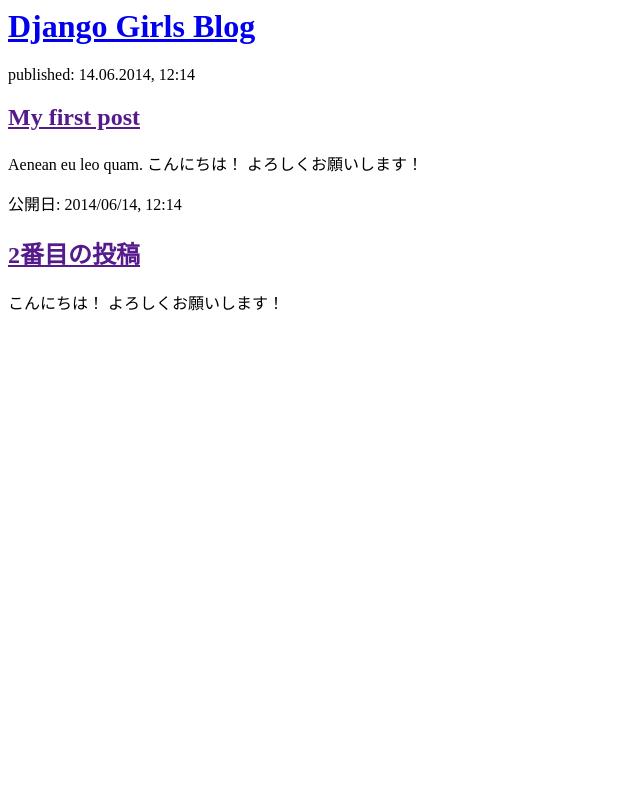
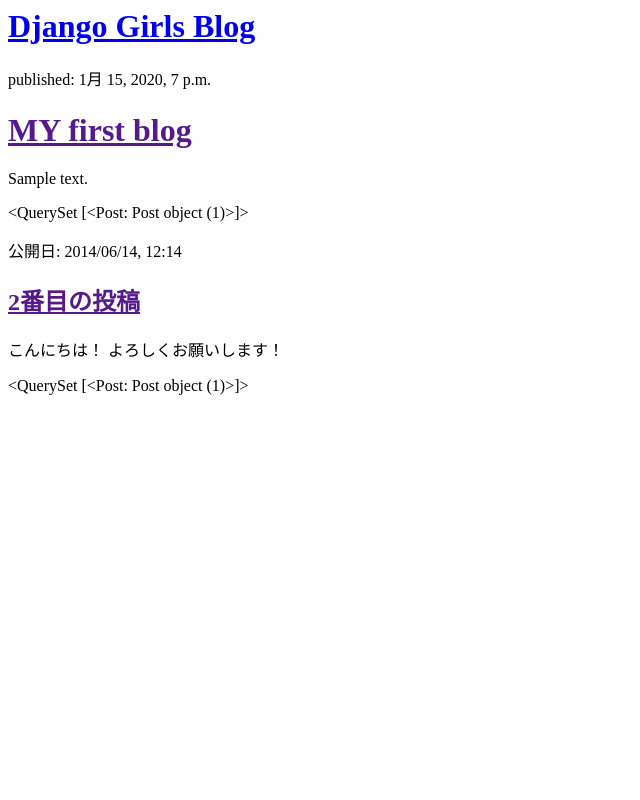
Before and after one commit to kannjioikawa/my-first-blog, a Django app: template blog/templates/blog/post_list.html in a window 1280 px wide. Shown: the whole page, without its empty margins (0-640 px from the left). Run offline with Django 3.2, Linux system fonts and the light colour scheme; the template is opened without the code that fills it: values that come from a table or form of the project are taken from there, others are empty; tables that the repository leaves empty hold one stand-in row (values such as "Sample post"); parts of the project's set-up code (start-up, migrations or seed data) failed here and were passed over.

Commit message:
Modeified templates to display posts from database.

```diff
--- a/blog/templates/blog/post_list.html
+++ b/blog/templates/blog/post_list.html
@@ -7,16 +7,18 @@
             <h1><a href="/">Django Girls Blog</a></h1>
         </div>
 
+    {% for post in posts %}
         <div>
-            <p>published: 14.06.2014, 12:14</p>
-            <h2><a href="">My first post</a></h2>
-            <p>Aenean eu leo quam. こんにちは！ よろしくお願いします！ </p>
+            <p>published: {{ post.published_date }}</p>
+            <h1><a href="">MY first blog</a></h2>
+            <p>{{ post.text|linebreaksbr }} </p>
         </div>
+    {% endfor %}
 
-        <div>
+        {{posts}}
             <p>公開日: 2014/06/14, 12:14</p>
             <h2><a href="">2番目の投稿</a></h2>
             <p> こんにちは！ よろしくお願いします！ </p>
-        </div>
+        {{posts}}
     </body>
 </html>
--- a/blog/views.py
+++ b/blog/views.py
@@ -1,4 +1,7 @@
 from django.shortcuts import render
+from django.utils import timezone
+from .models import Post
 
 def post_list(request):
-    return render(request, 'blog/post_list.html', {})
+    post = Post.objects.filter(published_date__lte=timezone.now()
+    return render(request, 'blog/post_list.html', {'posts': posts})
```
